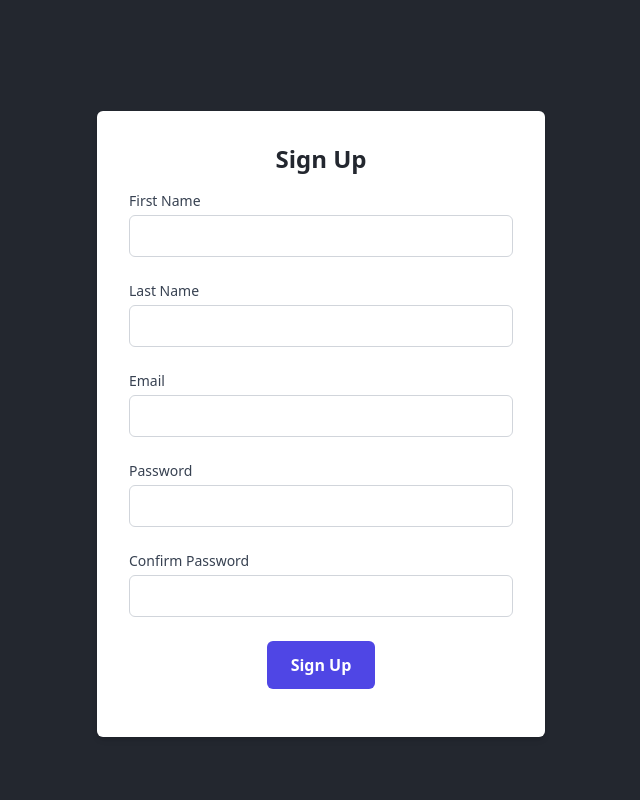
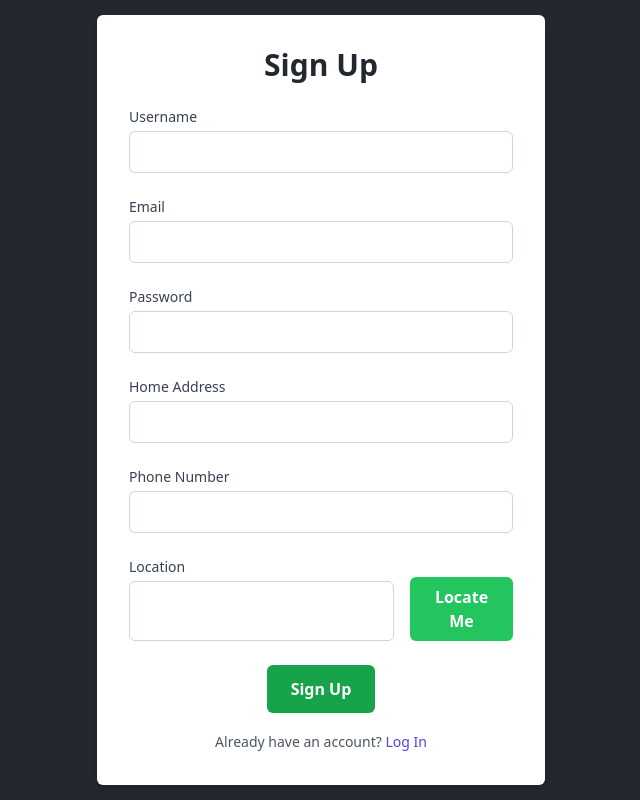
Before and after one commit to Qodestackr/gis-portfolio-site, a React (Vite) app: page /signup in a window 1280 px wide. Shown: the whole page, without its empty margins (319-959 px from the left). Built offline with nearby package versions, Linux system fonts and the light colour scheme.

Commit message:
update colors

```diff
--- a/src/pages/signup/SignUp.tsx
+++ b/src/pages/signup/SignUp.tsx
@@ -1,82 +1,132 @@
-import { useState, ChangeEvent } from "react";
+import { useState } from "react";
 import Input from "../../components/common/Input";
 
-function SignUp() {
-  const [user, setUser] = useState({
-    first_name: "",
-    last_name: "",
-    email: "",
-    password: "",
-    confirm_password: "",
-  });
+const Signup = () => {
+  const [location, setLocation] = useState("");
+  const [isLocating, setIsLocating] = useState(false);
 
-  const handleSignUp = () => {
-    // Signup logic
-    console.log(user);
+  const handleLocateMe = () => {
+    setIsLocating(true);
+    navigator.geolocation.getCurrentPosition(
+      (position) => {
+        setLocation(
+          `${position.coords.latitude}, ${position.coords.longitude}`
+        );
+        setIsLocating(false);
+      },
+      (error) => {
+        setIsLocating(false);
+        console.error("Error getting location:", error);
+      }
+    );
   };
 
-  const handleInputChange = (e: ChangeEvent<HTMLInputElement>) => {
-    const { name, value } = e.target;
-    setUser((prevUser) => ({ ...prevUser, [name]: value }));
+  const handleSubmit = (event) => {
+    event.preventDefault();
+    console.log("Signup form submitted with location:", location);
   };
 
   return (
     <div className="bg-[#23272F] min-h-screen flex items-center justify-center">
-      <div className="max-w-md p-8 bg-white shadow-md rounded-md mt-12 w-[70vw] mx-auto">
-        <h2 className="text-2xl font-bold text-center text-[#23272F] mb-4">
+      <div className="max-w-md w-full p-8 bg-white shadow-md rounded-md">
+        <h1 className="text-3xl font-semibold text-center text-[#23272F] mb-6">
           Sign Up
-        </h2>
+        </h1>
+        <form onSubmit={handleSubmit}>
           <Input
-          label="First Name"
+            label="Username"
             type="text"
-          name="first_name"
-          value={user.first_name}
-          onChange={handleInputChange}
-          required
-        />
-        <Input
-          label="Last Name"
-          type="text"
-          name="last_name"
-          value={user.last_name}
-          onChange={handleInputChange}
+            name="username"
+            value=""
+            onChange={() => {}}
             required
           />
           <Input
             label="Email"
             type="email"
             name="email"
-          value={user.email}
-          onChange={handleInputChange}
+            value=""
+            onChange={() => {}}
             required
           />
           <Input
             label="Password"
             type="password"
             name="password"
-          value={user.password}
-          onChange={handleInputChange}
+            value=""
+            onChange={() => {}}
             required
           />
           <Input
-          label="Confirm Password"
-          type="password"
-          name="confirm_password"
-          value={user.confirm_password}
-          onChange={handleInputChange}
+            label="Home Address"
+            type="text"
+            name="home_address"
+            value=""
+            onChange={() => {}}
             required
           />
-        <div className="flex justify-center space-x-4 mb-4">
+          <Input
+            label="Phone Number"
+            type="tel"
+            name="phone_number"
+            value=""
+            onChange={() => {}}
+            required
+          />
+          <div className="mb-6">
+            <label
+              htmlFor="location"
+              className="block text-sm font-medium text-gray-700"
+            >
+              Location
+            </label>
+            <div className="flex">
+              <input
+                type="text"
+                id="location"
+                name="location"
+                value={location}
+                onChange={(e) => setLocation(e.target.value)}
+                className="mt-1 px-4 py-2 flex-grow border rounded-md focus:ring-[#23272F] focus:border-[#23272F] border-gray-300"
+                required
+              />
+
               <button
-            onClick={handleSignUp}
-            className="px-6 py-3 rounded-md bg-indigo-600 text-white font-semibold hover:bg-indigo-700 focus:outline-none focus:ring-2 focus:ring-indigo-500"
+                type="button"
+                onClick={handleLocateMe}
+                className={`ml-4 px-4 py-2 rounded-md ${
+                  isLocating ? "bg-green-600" : "bg-green-500"
+                } text-white font-semibold ${
+                  isLocating ? "cursor-not-allowed" : "hover:bg-green-600"
+                } focus:outline-none focus:ring-2 ${
+                  isLocating ? "focus:ring-green-500" : "focus:ring-green-600"
+                }`}
+                disabled={isLocating}
+              >
+                {isLocating ? "Locating..." : "Locate Me"}
+              </button>
+            </div>
+          </div>
+          <div className="flex items-center justify-center mt-6">
+            <button
+              type="submit"
+              className="px-6 py-3 rounded-md bg-green-600 text-white font-semibold hover:bg-green-700 focus:outline-none focus:ring-2 focus:ring-green-500"
             >
               Sign Up
             </button>
           </div>
+          <div className="mt-4 text-center">
+            <span className="text-sm text-gray-600">
+              Already have an account?{" "}
+              <a href="#" className="text-indigo-600 hover:text-indigo-800">
+                Log In
+              </a>
+            </span>
+          </div>
+        </form>
       </div>
     </div>
   );
-}
+};
 
-export default SignUp;
+export default Signup;
```
Lines whose indentation alone changed are shown as unchanged.
